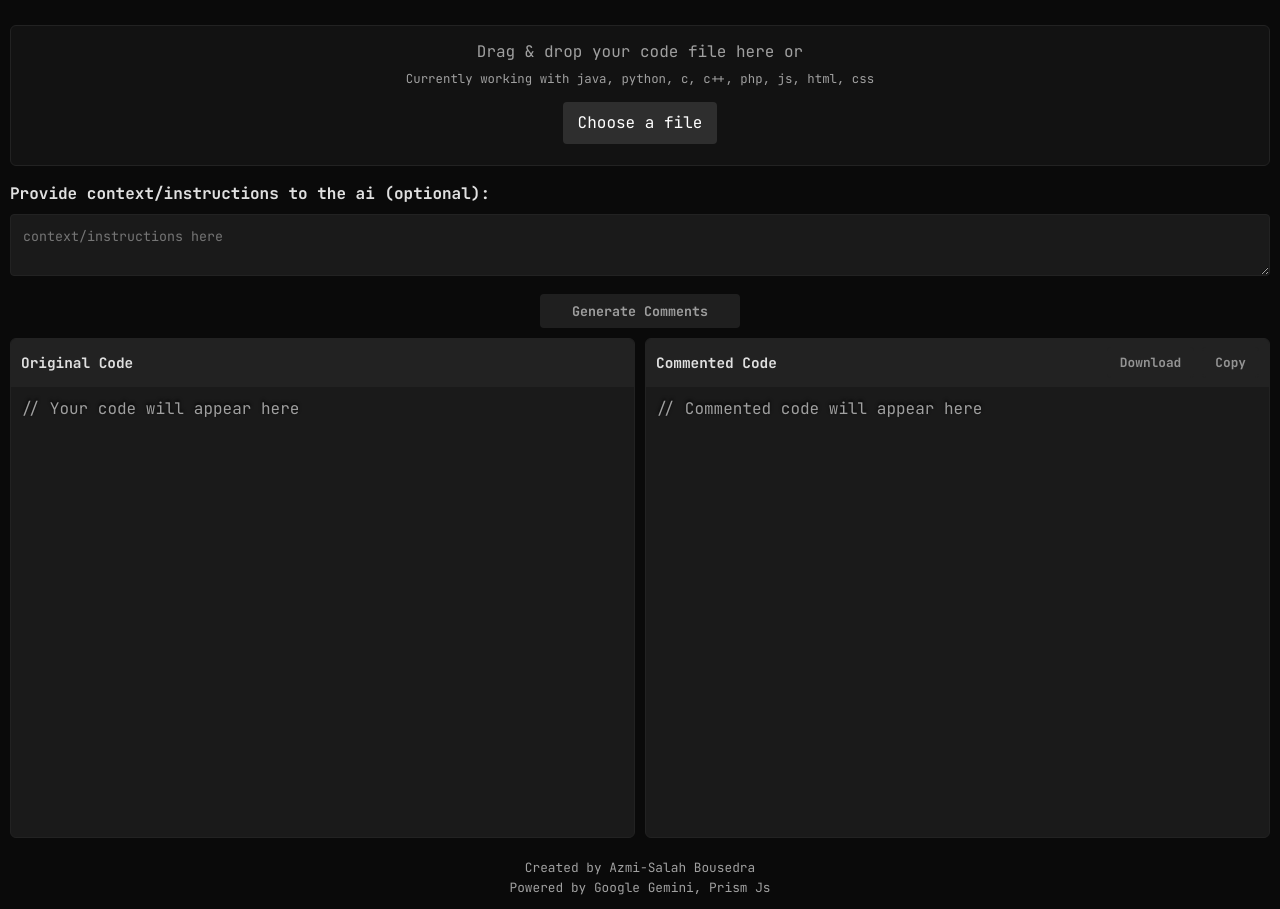
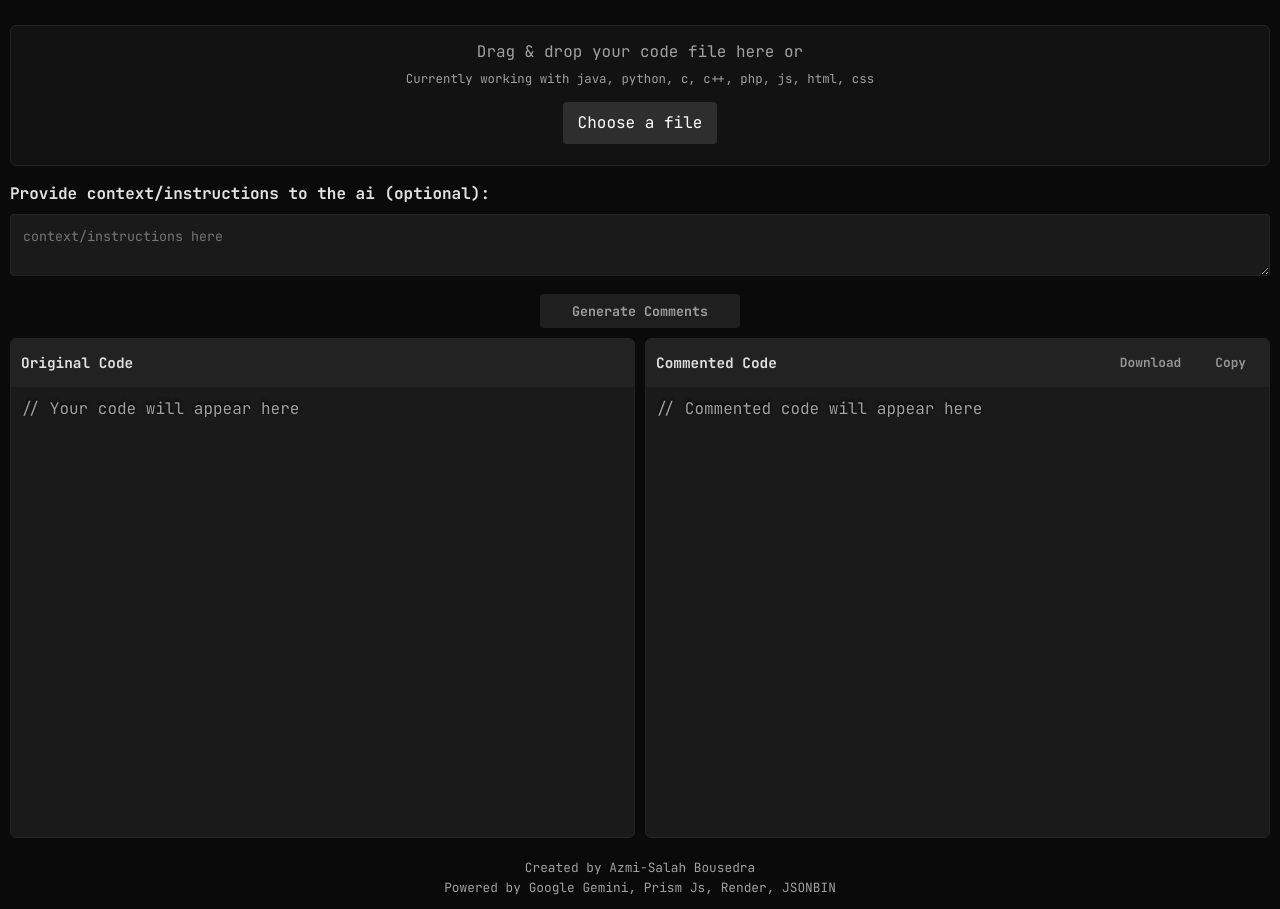
Before and after one commit to AzmiBousedra/comments4.me, a website: page public/index.html in a window 1280 px wide. Shown: the part 81-990 px from the top of the page. Drawn offline with Linux system fonts and the light colour scheme; no server answers.

Commit message:
Update index.html

```diff
--- a/public/index.html
+++ b/public/index.html
@@ -77,7 +77,7 @@
 
         <footer>
             <p>Created by <a href="https://www.linkedin.com/in/azmibousedra/">Azmi-Salah Bousedra</a></p>
-            <p>Powered by <a href="https://ai.google.dev/gemini-api/docs?hl=en">Google Gemini</a>, <a href="https://prismjs.com/">Prism Js</a></p>
+            <p>Powered by <a href="https://ai.google.dev/gemini-api/docs?hl=en">Google Gemini</a>, <a href="https://prismjs.com/">Prism Js</a>, <a href="https://render.com/">Render</a>, <a href="https://jsonbin.io/">JSONBIN</a></p>
         </footer>
     </div>
 
```
